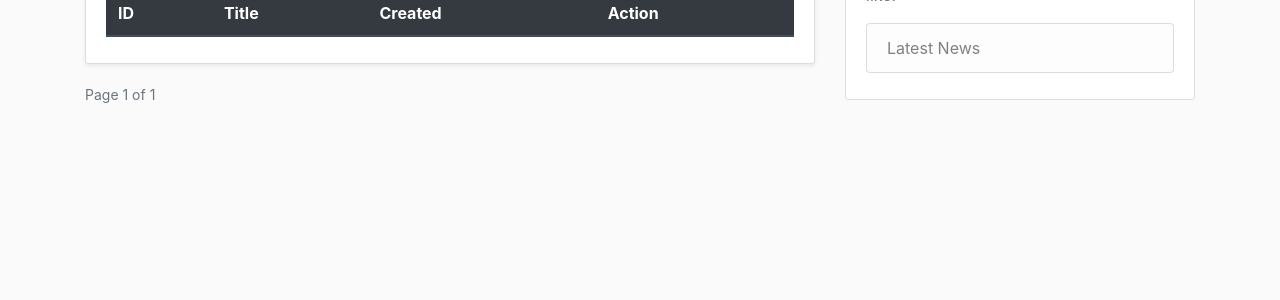
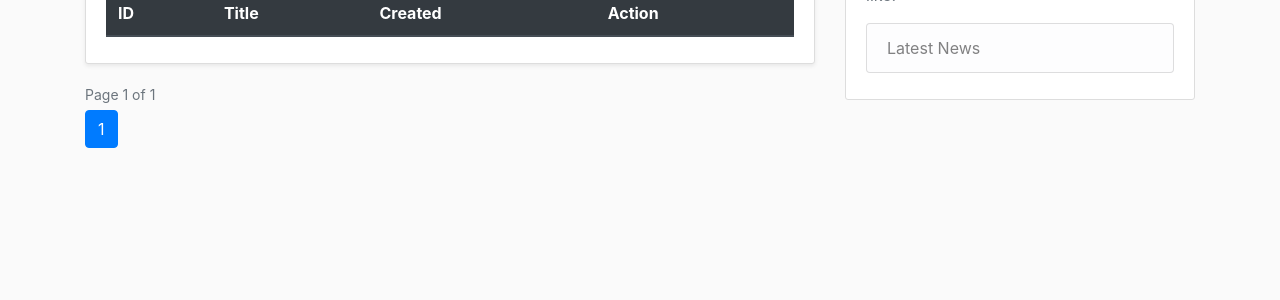
Before and after one commit to alexfer/django-project, a Django app: page /accounts/content/collection/ in a window 1280 px wide. Shown: the part 172-472 px from the top of the page. Run offline with Django 4.2, Linux system fonts and the light colour scheme; a user stored in the database is signed in; data comes from the database, SQL or seed files in the repository; lists and menus that the app fills with data are empty; some libraries are stand-ins or nearby versions.

Commit message:
create pager

```diff
--- /dev/null
+++ b/base/templates/pager.html
@@ -0,0 +1,32 @@
+<small class="text-muted pagination-info">Page {{ entries.number }} of {{ entries.paginator.num_pages }}</small>
+<nav aria-label="Page navigation">
+  <ul class="pagination">
+      {% if entries.has_previous %}
+        <li class="page-item"><a class="page-link" href="?page=1" title="First Page">&laquo;&laquo;</a></li>
+        <li class="page-item"><a class="page-link" href="?page={{ entries.previous_page_number }}" title="Previous Page">&laquo;</a></li>
+        {% if entries.number > 3 %}
+            <li class="page-item"><a class="page-link" href="?page=1">1</a></li>
+            {% if entries.number > 4 %}
+                <li class="page-item"><span class="page-link">...</span></li>
+            {% endif %}
+        {% endif %}
+      {% endif %}
+      {% for num in entries.paginator.page_range %}
+          {% if entries.number == num %}
+            <li class="page-item active"><a class="page-link" href="?page={{ num }}">{{ num }}</a></li>
+          {% elif num > entries.number|add:'-3' and num < entries.number|add:'3' %}
+            <li class="page-item"><a class="page-link" href="?page={{ num }}">{{ num }}</a></li>
+          {% endif %}
+      {% endfor %}
+      {% if entries.has_next %}
+        {% if entries.number < entries.paginator.num_pages|add:'-3' %}
+            <li class="page-item"><span class="page-link">...</span>
+            <li class="page-item"><a class="page-link" href="?page={{ entries.paginator.num_pages }}">{{ entries.paginator.num_pages }}</a></li>
+          {% elif entries.number < entries.paginator.num_pages|add:'-2' %}
+            <li class="page-item"><a class="page-link" href="?page={{ entries.paginator.num_pages }}">{{ entries.paginator.num_pages }}</a></li>
+          {% endif %}
+        <li class="page-item"><a class="page-link" href="?page={{ entries.next_page_number }}" title="Next Page">&raquo;</a></li>
+        <li class="page-item"><a class="page-link" href="?page={{ entries.paginator.num_pages }}" title="Last Page">&raquo;&raquo;</a></li>
+      {% endif %}
+  </ul>
+</nav>
--- a/content/templates/content/collection.html
+++ b/content/templates/content/collection.html
@@ -27,17 +27,5 @@
       </tbody>
     </table>
 </div>
-<small class="text-muted pagination-info">Page {{ entries.number }} of {{ entries.paginator.num_pages }}</small>
-<nav aria-label="Page navigation">
-  <ul class="pagination">
-      {% if entries.has_previous %}
-        <li class="page-item"><a class="page-link" href="?page=1" title="First Page">&laquo;&laquo;</a></li>
-        <li class="page-item"><a class="page-link" href="?page={{ entries.previous_page_number }}" title="Previous Page">&laquo;</a></li>
-      {% endif %}
-      {% if entries.has_next %}
-        <li class="page-item"><a class="page-link" href="?page={{ entries.next_page_number }}" title="Next Page">&raquo;</a></li>
-        <li class="page-item"><a class="page-link" href="?page={{ entries.paginator.num_pages }}" title="Last Page">&raquo;&raquo;</a></li>
-      {% endif %}
-  </ul>
-</nav>
+{% include "pager.html" with entries=entries %}
 {% endblock content %}
```
